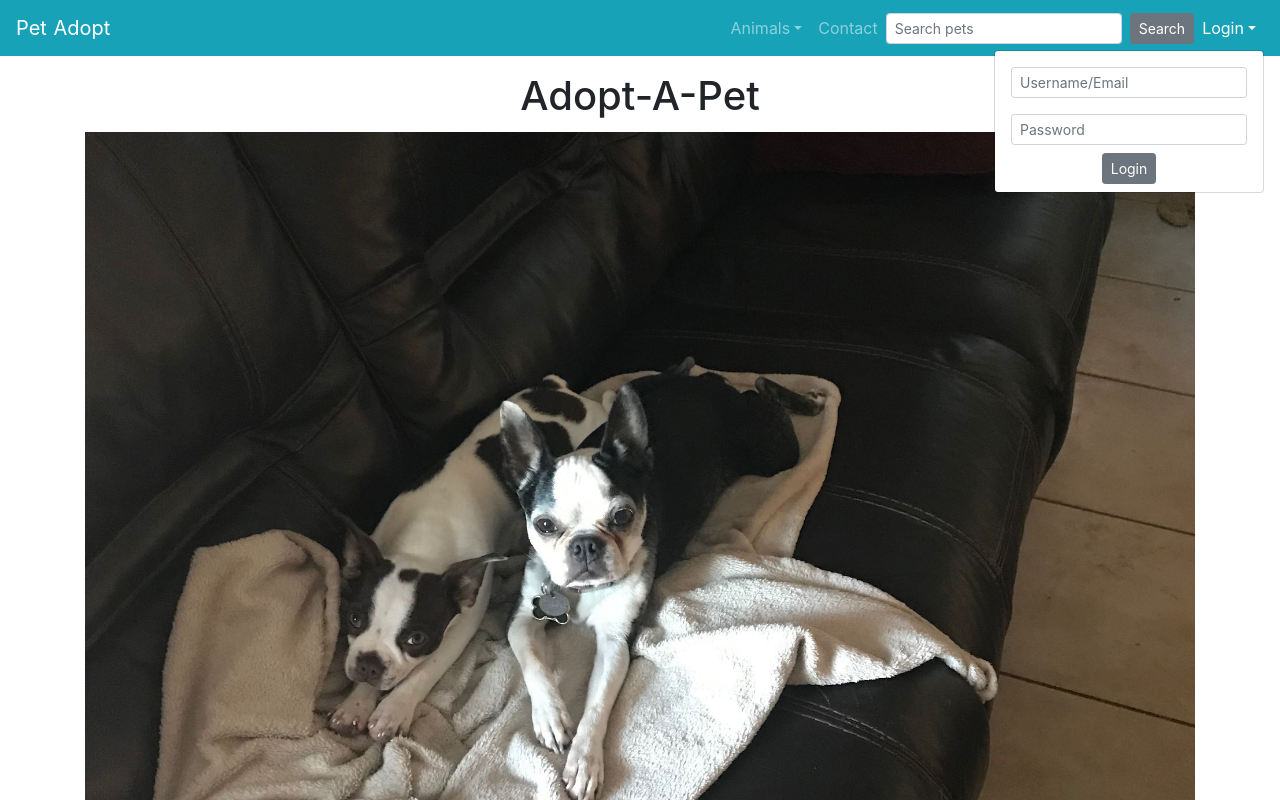
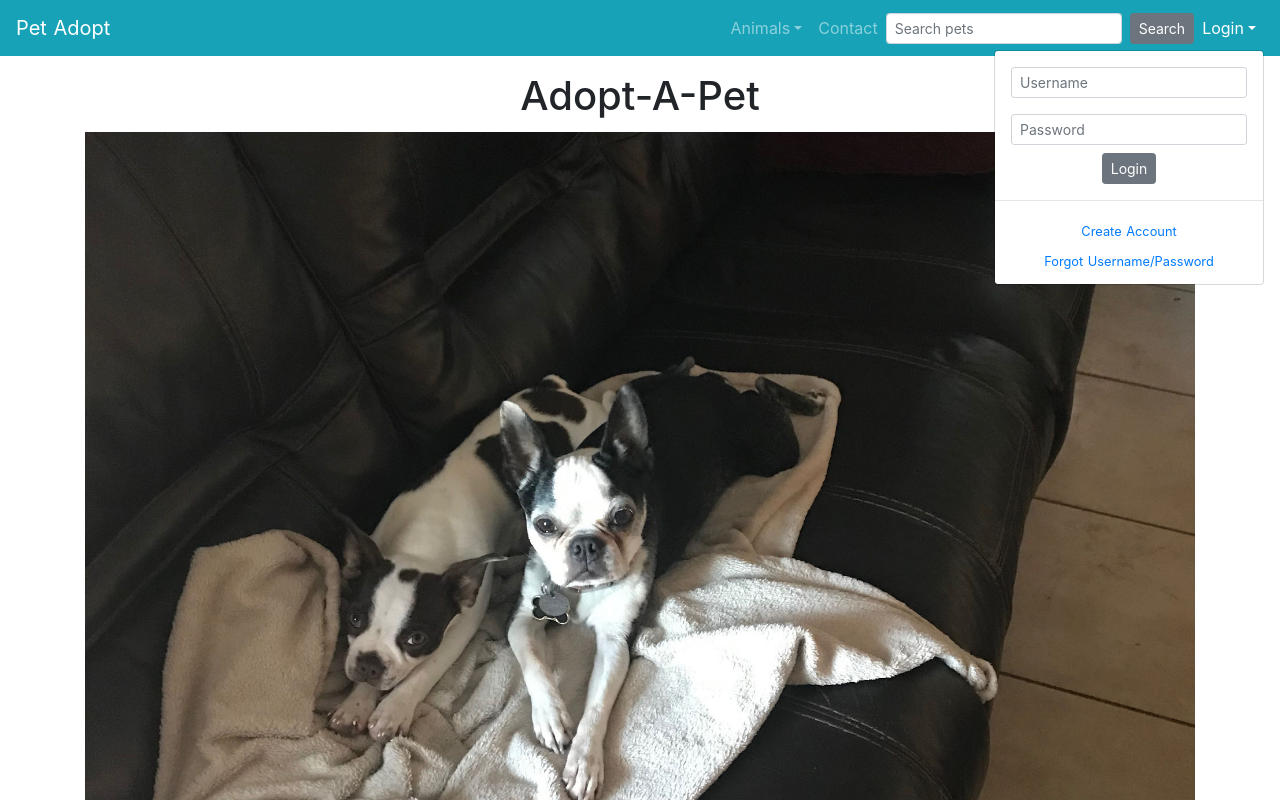
Before and after one commit to will-i-code420/pet-adopt2, a Nuxt app: page / in a window 1280 px wide. Both pictures are taken after a click on the button "Login". Shown: the top 800 px of the page. Built offline with nearby package versions, Linux system fonts and the light colour scheme; no server answers.

Commit message:
got login working and added error message on nav bar

```diff
--- a/components/TopNav.vue
+++ b/components/TopNav.vue
@@ -18,12 +18,28 @@
           </b-nav-form>
           <b-nav-item-dropdown text="Login" right>
             <b-nav-form>
-              <b-form-input size="sm" class="mx-3 my-2" placeholder="Username/Email" v-model="loginForm.name"></b-form-input>
+              <b-form-input size="sm" class="mx-3 my-2" placeholder="Username" v-model="loginForm.name"></b-form-input>
               <b-form-input size="sm" class="mx-3 my-2" placeholder="Password" v-model="loginForm.password" type="password"></b-form-input>
               <b-button @click="loginUser" size="sm" class="my-2 my-sm-0 mx-auto">
                 Login
               </b-button>
+              <b-alert
+                :show="error"
+                variant="danger"
+                class="text-center"
+              >
+                {{ errorMsg }}
+              </b-alert>
             </b-nav-form>
+            <hr>
+            <div class="login-links">
+              <nuxt-link to="/register">
+                Create Account
+              </nuxt-link>
+              <nuxt-link to="/reset">
+                Forgot Username/Password
+              </nuxt-link>
+            </div>
           </b-nav-item-dropdown>
         </b-navbar-nav>
       </b-collapse>
@@ -40,16 +56,38 @@ export default {
       loginForm: {
         name: '',
         password: ''
-      }
+      },
+      error: false,
+      errorMsg: ''
     }
   },
   methods: {
-    loginUser () {
-      console.log(`sending login for ${this.loginForm.name} w/ pass: ${this.loginForm.password}`)
+    async loginUser () {
+      try {
+        if (this.error) {
+          this.error = false
+          this.errorMsg = ''
+        }
+        await this.$store.dispatch('user/login', this.loginForm)
+      } catch (e) {
+        this.errorMsg = e.response.data.msg
+        this.error = true
+      }
     }
   }
 }
 </script>
 
 <style scoped>
+
+.login-links {
+  display: flex;
+  flex-direction: column;
+  align-items: center;
+}
+
+.login-links a {
+  margin: .4em;
+  font-size: .8em;
+}
 </style>
--- a/store/user.js
+++ b/store/user.js
@@ -5,18 +5,23 @@ export const state = () => ({
 export const mutations = {
   SET_USER (state, user) {
     state.user = user
+  },
+  LOGOUT_USER (state) {
+    state.user = {}
   }
 }
 
 export const actions = {
   async login ({ commit }, userInfo) {
     const user = await this.$axios.post('/login', userInfo)
-    console.log(user.data.user)
+    console.log(user)
     commit('SET_USER', user.data.user)
   },
   async register ({ commit }, userInfo) {
     const newUser = await this.$axios.post('/register', userInfo)
-    console.log(newUser.data.user)
     commit('SET_USER', newUser.data.user)
+  },
+  logout ({ commit }) {
+    commit('LOGOUT_USER')
   }
 }
```
Also changed, not shown: 1 other file (tests, documents, lock files or other folders).
